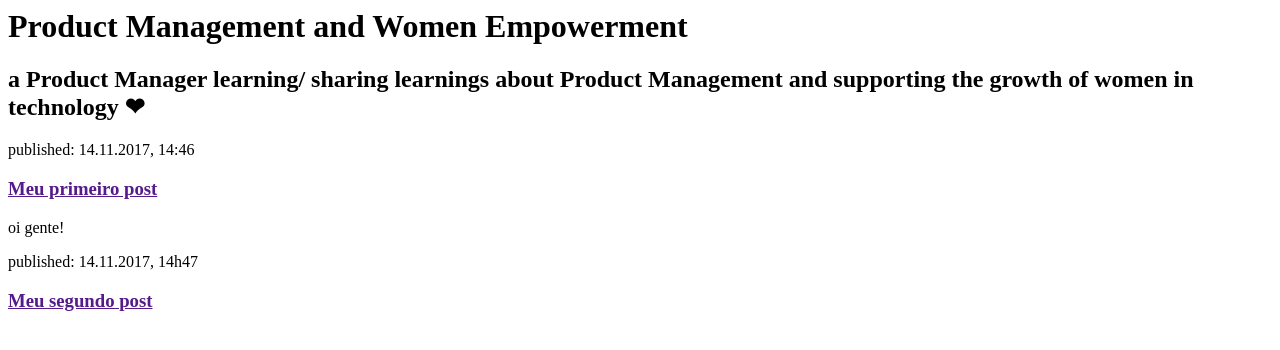
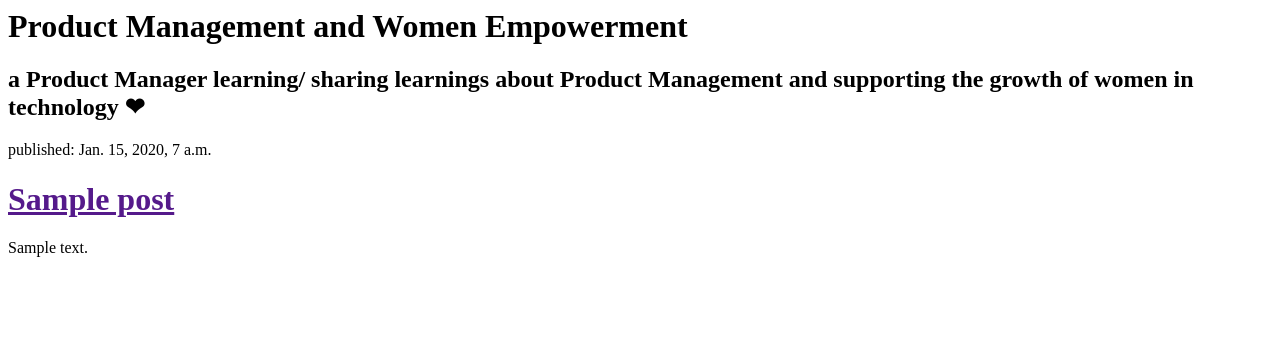
Before and after one commit to jacquelineasano/my-first-blog, a Django app: template blog/templates/blog/post_list.html in a window 1280 px wide. Shown: the top 350 px of the page. Run offline with Django 3.2, Linux system fonts and the light colour scheme; the template is opened without the code that fills it: values that come from a table or form of the project are taken from there, others are empty; tables that the repository leaves empty hold one stand-in row (values such as "Sample post").

Commit message:
Mudei os templates para mostrar os posts do meu banco de dados local

```diff
--- a/blog/templates/blog/post_list.html
+++ b/blog/templates/blog/post_list.html
@@ -7,15 +7,14 @@
       <h1>Product Management and Women Empowerment</h1>
       <h2> a Product Manager learning/ sharing learnings about Product Management and supporting the growth of women in technology ❤</h2>
     </div>
+
+{% for post in posts %}
     <div>
-      <p>published: 14.11.2017, 14:46</p>
-      <h3><a href="">Meu primeiro post</a></h3>
-                <p> oi gente! </p>
+          <p>published: {{ post.published_date }}</p>
+          <h1><a href="">{{ post.title }}</a></h1>
+          <p>{{ post.text|linebreaksbr }}</p>
     </div>
+{% endfor %}
 
-    <div>
-      <p> published: 14.11.2017, 14h47</p>
-      <h3><a href="">Meu segundo post</a></h3>
-    </div>
   </body>
 </html>
--- a/blog/views.py
+++ b/blog/views.py
@@ -1,5 +1,8 @@
 from django.shortcuts import render
+from .models import Post
+from django.utils import timezone
 
 # Create your views here.
 def post_list(request):
-    return render(request, 'blog/post_list.html', {})
+    posts = Post.objects.filter(published_date__lte=timezone.now()).order_by('published_date')
+    return render(request, 'blog/post_list.html', {'posts': posts})
```
